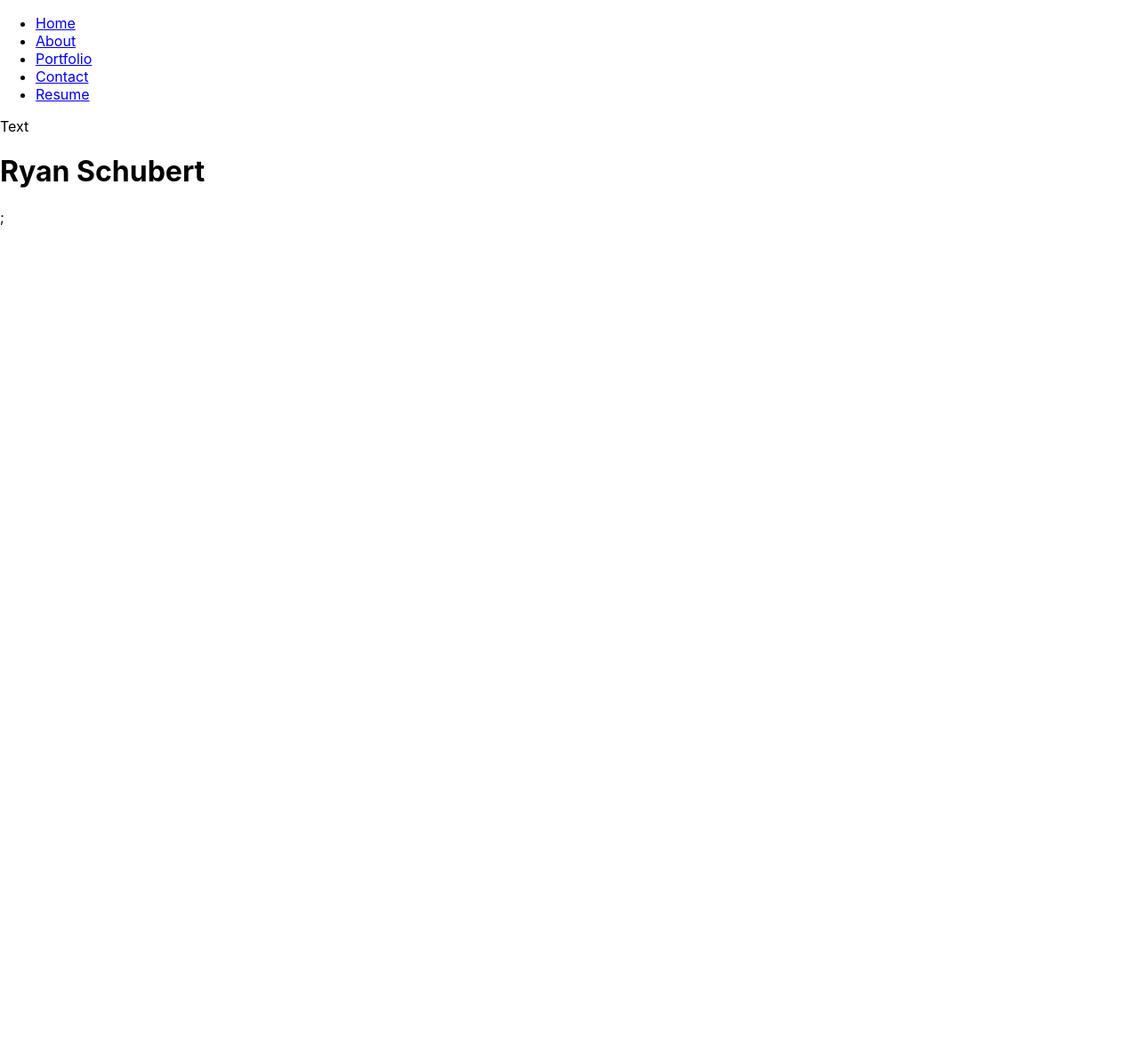
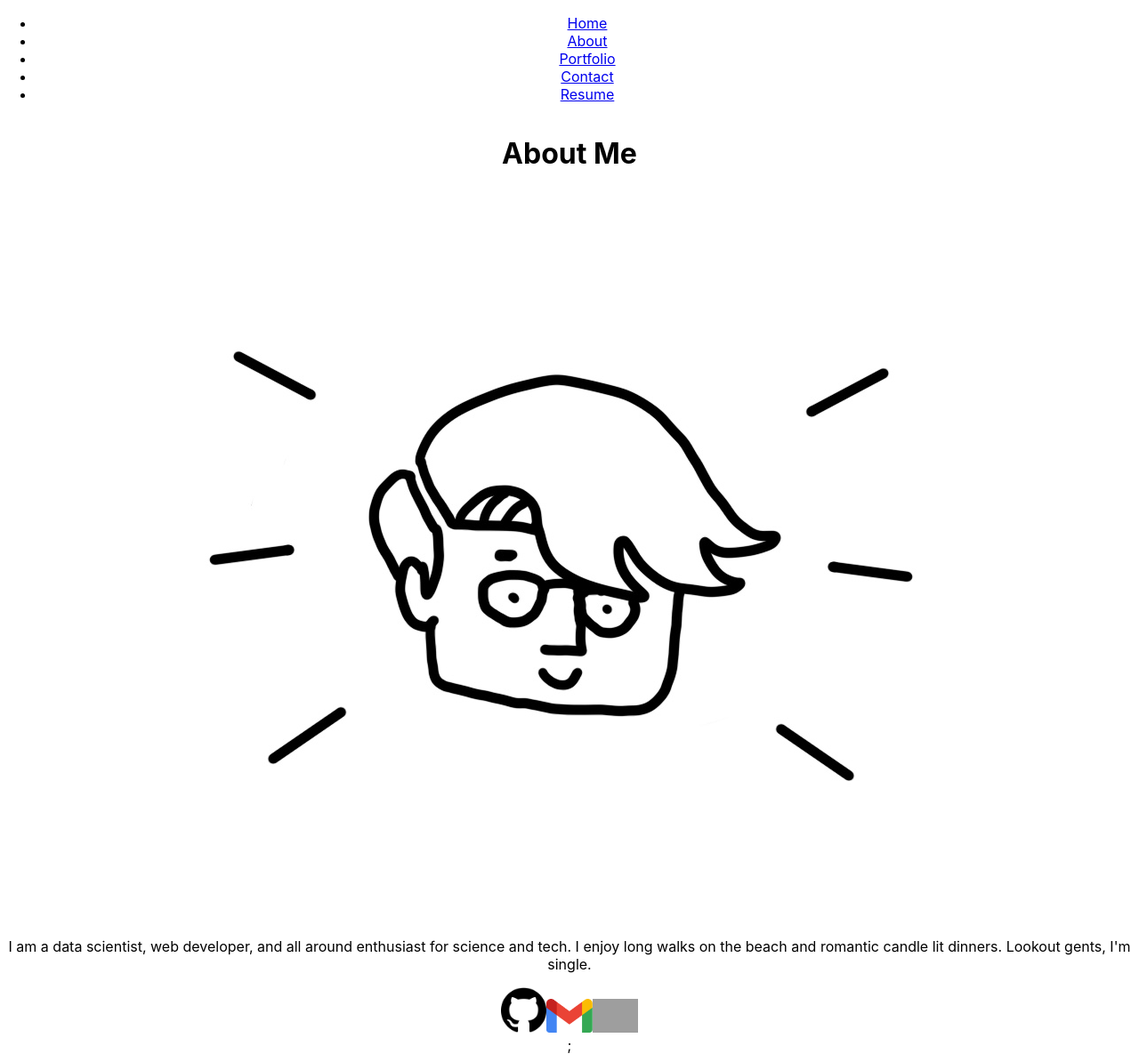
Before and after one commit to RyanSchu/20_profile_v2, a React (Create React App) app: page / in a window 1280 px wide. Shown: the whole page at 89% size. Before the commit the page ends 800 px from the top, so only its background shows below. Built offline with nearby package versions, Linux system fonts and the light colour scheme; grey boxes are pictures that could not be loaded.

Commit message:
more of the same

```diff
--- a/src/App.css
+++ b/src/App.css
@@ -36,3 +36,19 @@
     transform: rotate(360deg);
   }
 }
+
+
+#footer a img{
+  max-width: 4%;
+}
+
+body {
+  min-height: 100vh;  margin: 0;
+  padding: 0;
+  display: flex;
+  flex-direction: column;
+}
+
+main {
+  flex-grow: 1;
+}
--- a/src/App.js
+++ b/src/App.js
@@ -1,5 +1,6 @@
 import React from 'react'
 import Container from './components/Container'
+import './App.css'
 
 function App() {
   return (
--- a/src/components/Container.js
+++ b/src/components/Container.js
@@ -4,9 +4,9 @@ import Resume from './pages/Resume'
 import Portfolio from './pages/Portfolio'
 import Contact from './pages/Contact'
 import Header from './Header'
+import Footer from './Footer'
 
 export default function Container() {
-    const text = "Text"
     const [currentPage, setCurrentPage] = useState('Home');
 
     const renderPage = () => {
@@ -25,10 +25,12 @@ export default function Container() {
     const handlePageChange = (page) => setCurrentPage(page)
 
     return (
-        <div>
+        <body>
             <Header currentPage={currentPage} handlePageChange={handlePageChange} />
-            {text}
-            {renderPage()}
-        </div>
+              <main>
+                {renderPage()}
+              </main>
+            <Footer />
+        </body>
     )
 }
--- a/src/components/Footer.js
+++ b/src/components/Footer.js
@@ -0,0 +1,22 @@
+import React from 'react';
+import gh from '../assets/GH_icon.png'
+import gm from '../assets/GM_icon.png'
+import li from '../assets/LI_icon.png'
+
+export default function Footer({ currentPage, handlePageChange }) {
+    return(
+        <div id='footer'>
+            <nav>
+                <a href='https://github.com/RyanSchu'>
+                    <img src={gh}  alt='github icon'/>
+                </a>
+                <a href='mailto: ry.a.schubert@gmail.com'>
+                    <img src={gm}  alt='gmail icon'/>
+                </a>
+                <a href='https://www.linkedin.com/in/ryan-schubert-299a76126/'>
+                    <img src={li}  alt='linkedin icon'/>
+                </a>
+            </nav>
+        </div>
+    )
+}
--- a/src/components/pages/About.js
+++ b/src/components/pages/About.js
@@ -1,8 +1,16 @@
 import React from 'react'
-
+import avatar from '../../assets/Avatar.jpg'
 export default function About() {
 
     return (
-        <h1>Ryan Schubert</h1>
+        <div class='content'>
+            <h1>About Me</h1>
+            <img src={avatar} alt='Avatar' />
+            <p>
+                I am a data scientist, web developer, and all around enthusiast for science and tech. I enjoy long walks on the beach and romantic candle lit dinners. Lookout gents, I'm single.
+            </p>
+        </div>
+
+
     )
 }
```
Also changed, not shown: src/logo.svg (deleted).
